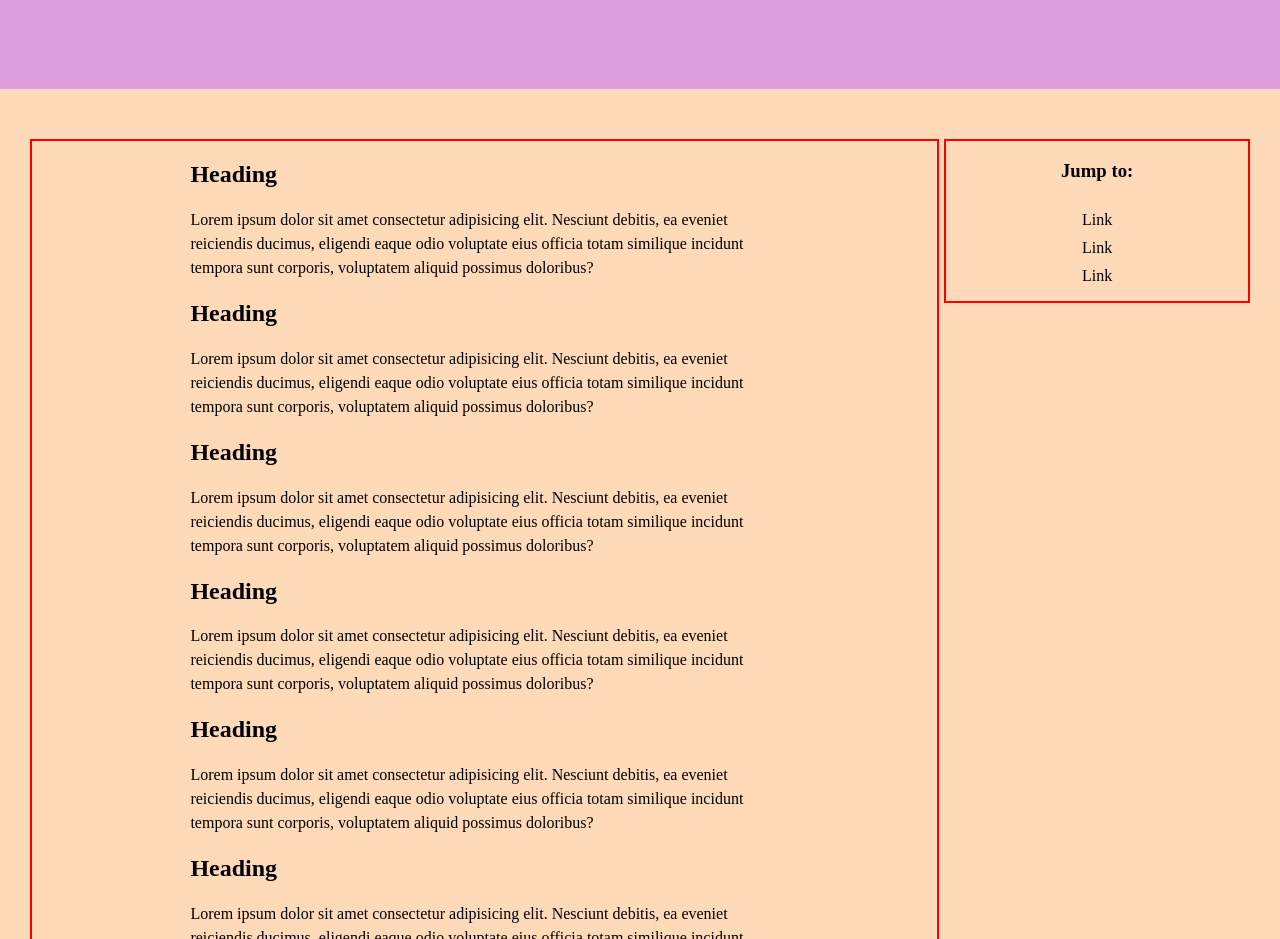
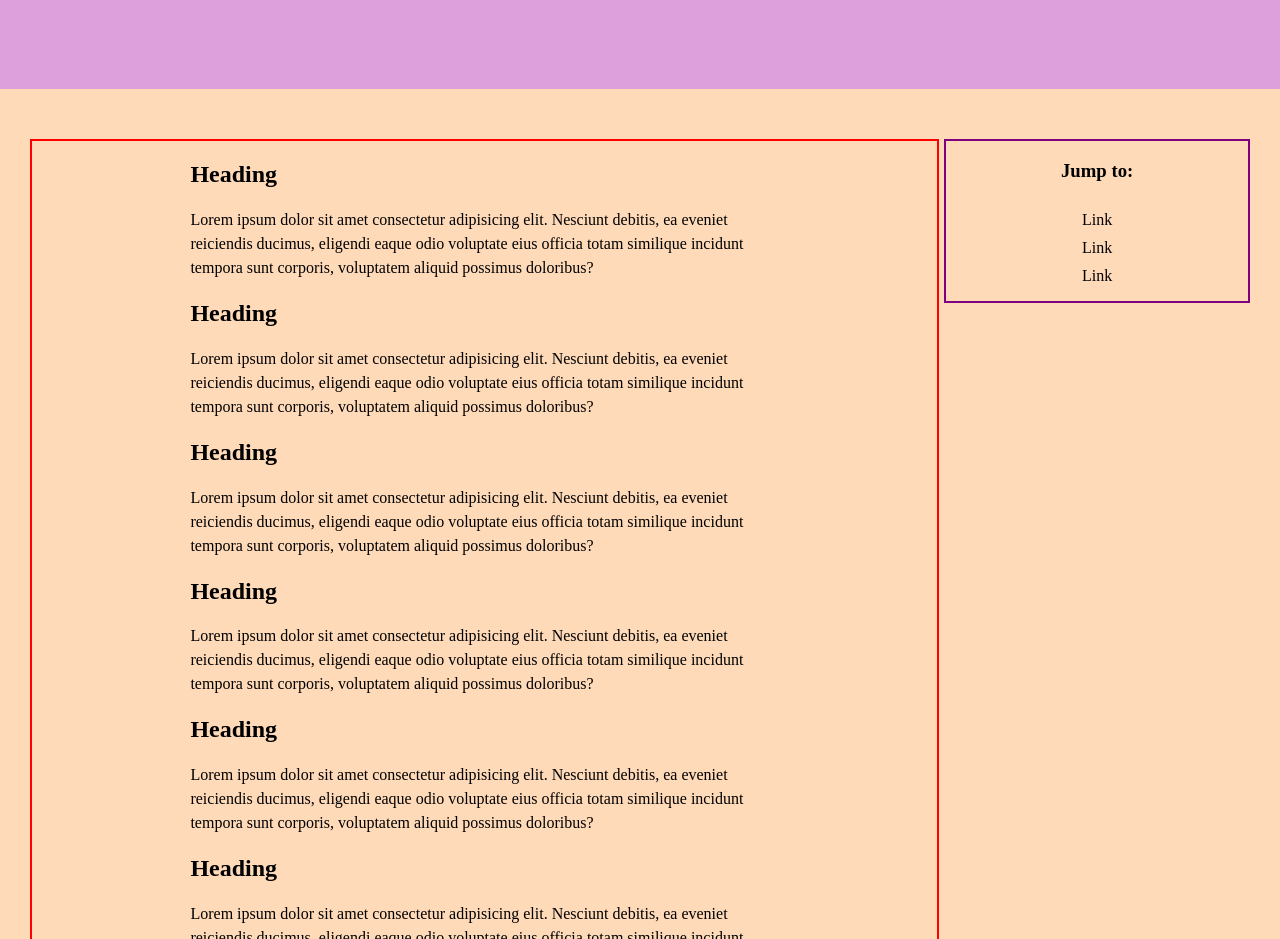
Before and after one commit to LaSav/CSS-Skeletons, a plain HTML site: page flexbox-blog/index.html in a window 1280 px wide. Shown: the part 780-1719 px from the top of the page. Drawn offline with Linux system fonts and the light colour scheme.

Commit message:
style change

```diff
--- a/flexbox-blog/styles.css
+++ b/flexbox-blog/styles.css
@@ -66,7 +66,7 @@ header a:hover {
     flex: 1;
     display: flex;
     justify-content: center;
-    border: solid 2px red;
+    border: solid 2px purple;
     align-self: start;
     position: sticky;
     top: 70px;
```
